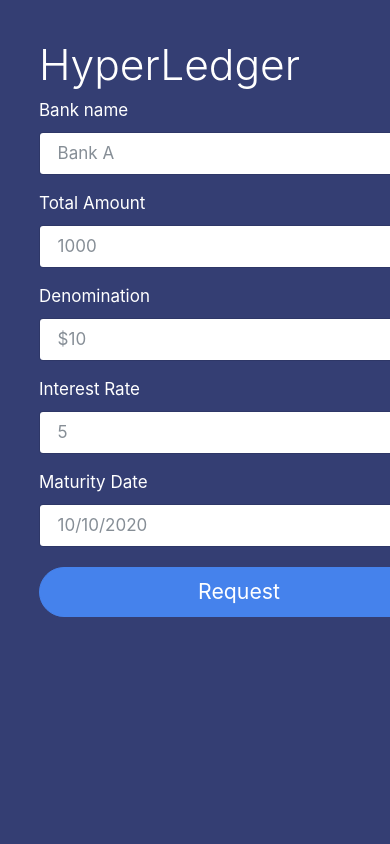
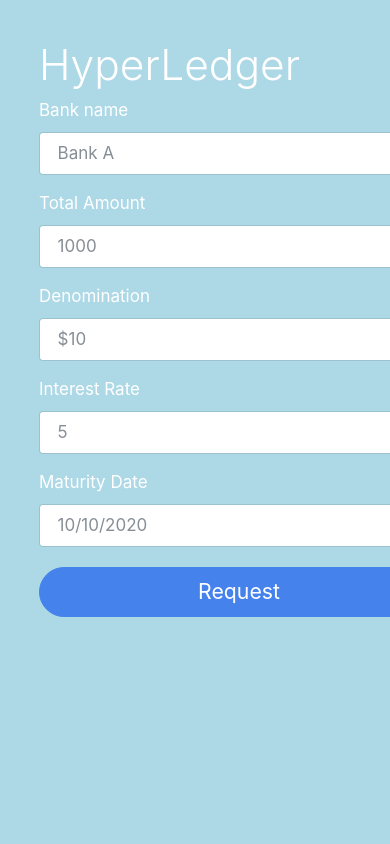
Before and after one commit to crypto-bonds/cryptobonds-web-server, a Django app: page /cryptoserver/1/company_request/ in a window 390 px wide; the page is wider, and only the part inside the window is pictured. Run offline with Django 3.2, Linux system fonts and the light colour scheme; data comes from the database, SQL or seed files in the repository; some libraries are stand-ins or nearby versions.

Commit message:
try out responsive web

```diff
--- a/cryptoserver/static/cryptoserver/css/style.css
+++ b/cryptoserver/static/cryptoserver/css/style.css
@@ -20,6 +20,12 @@ html, body {
   height: 100%;
   font-family: -apple-system, system-ui, BlinkMacSystemFont, "Segoe UI", Roboto,
     "Helvetica Neue", Arial, sans-serif;
+}
+
+@media only screen and (max-width: 600px) {
+  html, body {
+    background-color: lightblue;
+  }
 }
 
 h1 {
```
